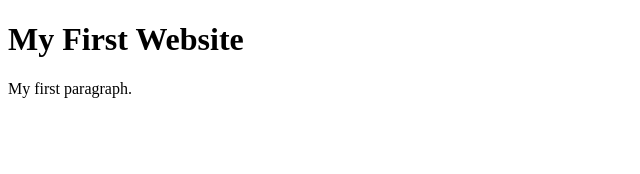
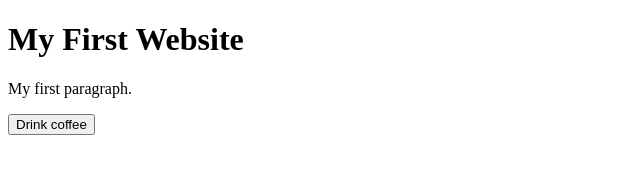
Before and after one commit to luisccastilhosj/Projetos, a website: page index.html in a window 1280 px wide. Shown: the whole page, without its empty margins (0-640 px from the left). Drawn offline with Linux system fonts and the light colour scheme.

Commit message:
1 file modified

```diff
--- a/index.html
+++ b/index.html
@@ -7,6 +7,6 @@
 
     <h1>My First Website</h1>
     <p>My first paragraph.</p>
-
+    <button>Drink coffee</button>
   </body>
 </html>
```
